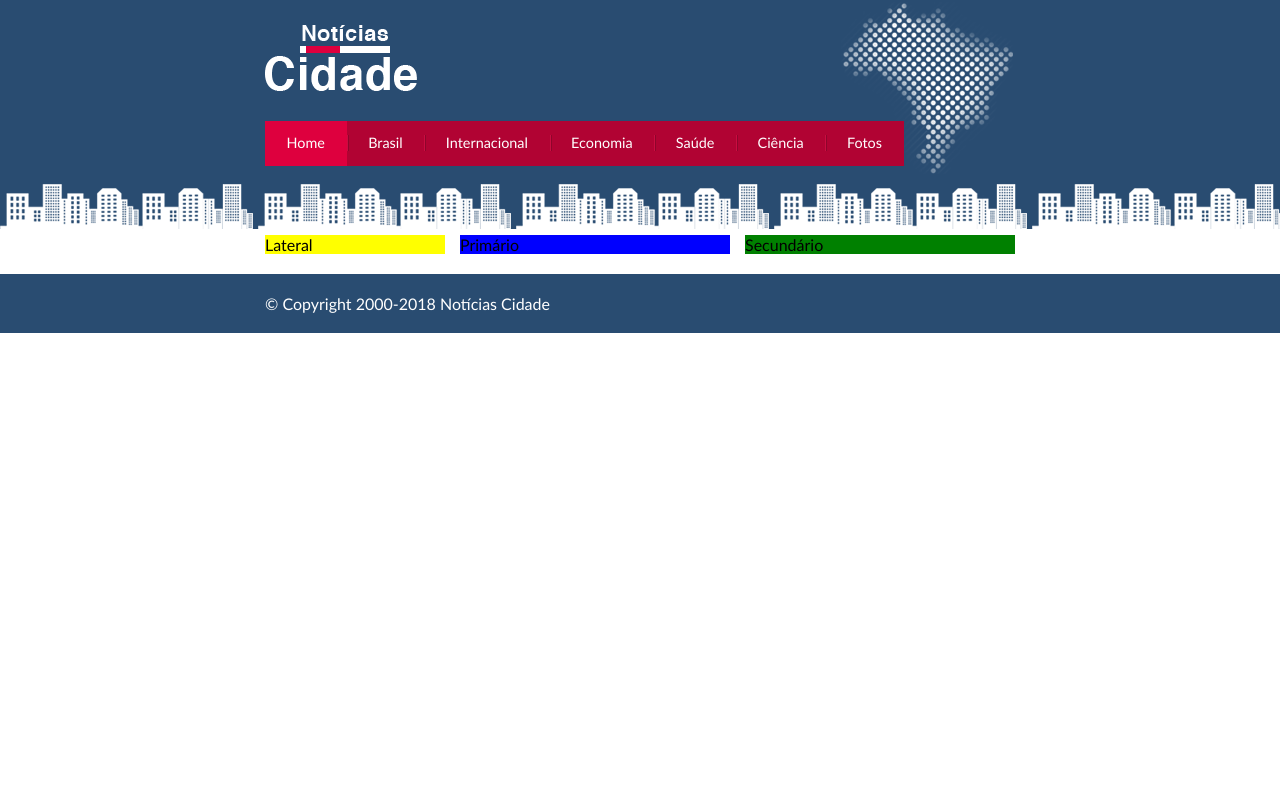
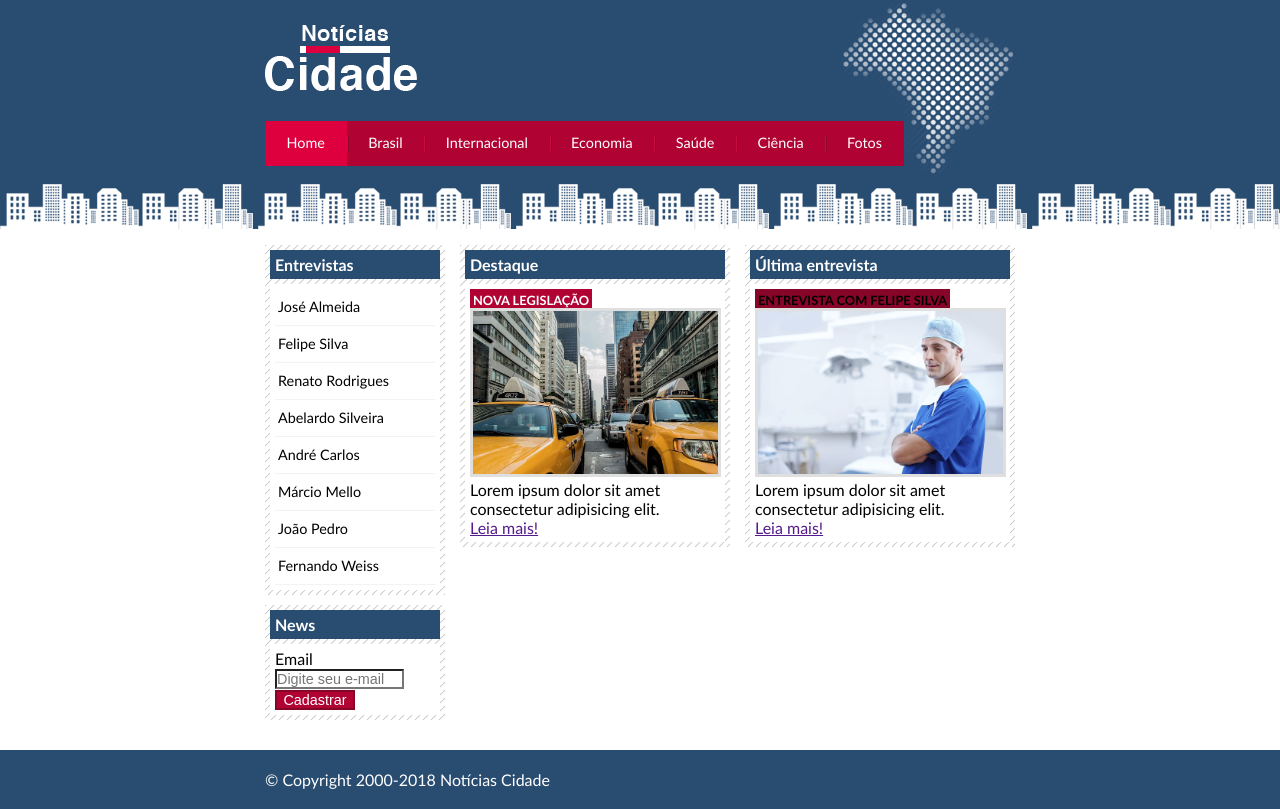
Before and after one commit to vitordias900-dot/Site-Noticias, a plain HTML site: page index.html in a window 1280 px wide. Drawn offline with Linux system fonts and the light colour scheme.

Commit message:
Atualizando conteúdo do site

```diff
--- a/css/estilos.css
+++ b/css/estilos.css
@@ -81,16 +81,24 @@
     background: #f5f5f5;
 }
 
+#uma-coluna #primario{
+    width: 750px;
+    margin: 0 0 20px 0px;
+}
+
+#duas-colunas #primario{
+    width: 555px;
+}
+
+
 #primario{
     width: 270px;
-    background: blue;
     float: left;
     margin: 0 0 20px 195px;
 }
 
 #secundario{
     width: 270px;
-    background:green;
     float: left;
     margin: 0 0 20px 15px;
 
@@ -98,9 +106,8 @@
 
 #lateral{
     width: 180px;
-    background: yellow;
-     float: left;
-     margin:  0 0 20px -750px;
+    float: left;
+    margin:  0 0 20px -750px;
 }
 
 
@@ -114,3 +121,89 @@
     margin: 0 auto;
     color: #fff;
 }
+
+/*Caixa*/
+
+.caixa{
+    margin: 10px 0;
+    padding: 5px;
+    background: #f3f3f3 url(../imagens/fundo-caixa.png);
+}
+
+h2{
+    font-size: 1em;
+    background: #294c71;
+    color: #fff;
+    padding: 5px;
+}
+
+
+.caixa-conteudo{
+    background: white;
+    padding: 5px;
+    margin-top: 5px;
+}
+
+/*Formatar Menus Laterais*/
+
+#lateral ul a{
+    font-size: 0.9em;
+    padding: 3px;
+    display: block;
+    line-height: 30px;
+    color: #000;
+    text-decoration: none;
+    border-bottom: 1px solid #f3f3f3;
+}
+
+#lateral ul a:hover{
+    background: url(../imagens/marcador.png) no-repeat left center;
+    color: #a1a1a1;
+    padding-left: 20px;
+
+}
+
+label{
+    display: block;
+    cursor: pointer;
+}
+
+input{
+    font-size: 0.9em;
+    width: 125px;
+    background-color: #fff;
+    font-size: 0.9em;
+
+}
+
+input.submit{
+    width: 80px;
+    color: #fff;
+    background-color: #b10333;
+    border: 2px solid #870529;
+}
+
+img{
+    border: 2px solid #dfdfdf;
+}
+
+img.imagem-principal{
+    width: 98%;
+    border: 3px solid #dfdfdf;
+}
+
+h3{
+   text-transform: uppercase;
+   display: inline;
+   font-size: 0.8em;
+   padding: 3px;
+
+}
+
+.destaque h3{
+    background: #b10333;
+   color: white;
+}
+
+.entrevista h3{
+    background: #870529;
--- a/index.html
+++ b/index.html
@@ -9,7 +9,7 @@
 
 </head>
 
-<body class="home">
+<body id="tres-colunas" class="home">
     <!--Inicio Container-->
     <div id="container">
         <div id="topo">
@@ -34,9 +34,78 @@
         </div><!--Fim Topo-->
 
     <div id="conteudo">
-        <div id="primario">Primário</div>
-        <div id="secundario">Secundário</div>
-        <div id="lateral">Lateral</div>
+        <div id="primario">
+
+            <div class="caixa destaque">
+                <h2>Destaque</h2>
+                <div class="caixa-conteudo">
+                    <h3>Nova Legislação</h3>
+                     <img class="imagem-principal" src="imagens/taxi.jpg"  width="100%">
+                   <p>
+                    Lorem ipsum dolor sit amet consectetur adipisicing elit.
+                   </p>
+                   <a href="">Leia mais!</a>
+                </div>
+            </div>
+        </div>
+
+
+        <div id="secundario">
+
+              <div class="caixa entrevista">
+                <h2>Última entrevista</h2>
+                <div class="caixa-conteudo">
+                    <h3>Entrevista com Felipe Silva</h3>
+                     <img class="imagem-principal" src="imagens/doutor.jpg"  width="100%">
+                   <p>
+                    Lorem ipsum dolor sit amet consectetur adipisicing elit.
+                   </p>
+                   <a href="">Leia mais!</a>
+                </div>
+            </div>
+        </div>
+
+        </div>
+
+        <div id="lateral">
+
+            <div class="caixa">
+                <h2>Entrevistas</h2>
+                <div class="caixa-conteudo">
+                    <ul>
+                        <li><a href="">José Almeida</a></li>
+                        <li><a href="">Felipe Silva</a></li>
+                        <li><a href="">Renato Rodrigues</a></li>
+                        <li><a href="">Abelardo Silveira</a></li>
+                        <li><a href="">André Carlos</a></li>
+                        <li><a href="">Márcio Mello</a></li>
+                        <li><a href="">João Pedro</a></li>
+                        <li><a href="">Fernando Weiss</a></li>
+                    </ul>
+                </div>
+            </div>
+
+                <div class="caixa">
+                <h2>News</h2>
+                <div class="caixa-conteudo">
+
+                    <form >
+                        <div>
+                            <label for="email">Email</label>
+                            <input type="text" name="email"
+                            id="email" placeholder="Digite seu e-mail">
+                        </div>
+
+                        <div>
+                           <input class="submit" type="submit" value="Cadastrar">
+                        </div>
+
+                    </form>
+
+                </div>
+            </div>
+
+        </div><!--fim lateral-->
     </div>
 
 </div><!--Fim Container-->
```
